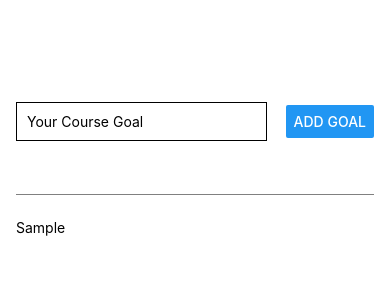
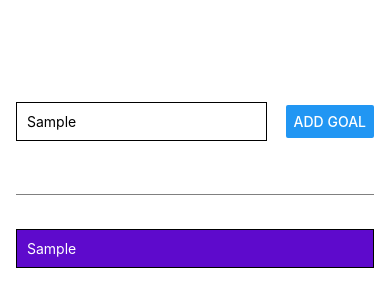
Before and after one commit to joewhocodes/max-native, a React Native app: screen / in a window 390 px wide. Both pictures are taken after typing "Sample" into the empty fields and a click on the button "ADD GOAL". Shown: the top 306 px of the page. Built offline with nearby package versions, Linux system fonts and the light colour scheme.

Commit message:
separate GoalInput and GoalItem into separate components

```diff
--- a/App.tsx
+++ b/App.tsx
@@ -1,37 +1,30 @@
 import { useState } from 'react';
-import { Button, StyleSheet, Text, TextInput, View } from 'react-native';
+import { StyleSheet, View, FlatList } from 'react-native';
+
+import GoalItem from './components/GoalItem';
+import GoalInput from './components/GoalInput';
 
 export default function App() {
-	const [enteredGoalText, setEnteredGoalText] = useState('');
-	const [courseGoals, setCourseGoals] = useState<string[]>([]);
+	const [courseGoals, setCourseGoals] = useState<any[]>([]);
 
-	const goalInputHandler = (enteredText: string) => {
-		setEnteredGoalText(enteredText);
-	};
-
-	const addGoalHandler = () => {
+	const addGoalHandler = (enteredGoalText: string) => {
 		setCourseGoals(currentCoarseGoals => [
 			...currentCoarseGoals,
-			enteredGoalText,
+			{ text: enteredGoalText, id: Math.random().toString() },
 		]);
-        setEnteredGoalText('');
 	};
 
 	return (
 		<View style={styles.appContainer}>
-			<View style={styles.inputContainer}>
-				<TextInput
-					style={styles.textInput}
-                    value={enteredGoalText}
-					placeholder='Your Course Goal'
-					onChangeText={goalInputHandler}
+			<GoalInput onAddGoal={addGoalHandler} />
+			<View style={styles.goalsContainer}>
+				<FlatList
+					data={courseGoals}
+					renderItem={itemData => {
+						return <GoalItem text={itemData.item.text} />;
+					}}
+					keyExtractor={(item, index) => item.id}
 				/>
-				<Button title='Add Goal' onPress={addGoalHandler} />
-			</View>
-			<View style={styles.goalsContainer}>
-				{courseGoals.map((goal, index) => (
-					<Text key={goal}>{goal}</Text>
-				))}
 			</View>
 		</View>
 	);
@@ -62,4 +55,13 @@ const styles = StyleSheet.create({
 	goalsContainer: {
 		flex: 4,
 	},
+	goalItem: {
+		margin: 8,
+		padding: 8,
+		borderRadius: 6,
+		backgroundColor: '#5e0acc',
+	},
+	goalText: {
+		color: 'white',
+	},
 });
--- /dev/null
+++ b/components/GoalInput.tsx
@@ -0,0 +1,52 @@
+import React, { useState } from 'react';
+import { Button, StyleSheet, TextInput, View } from 'react-native';
+
+interface GoalInputProps {
+	onAddGoal: (enteredGoalText: string) => void;
+}
+
+const GoalInput = (props: GoalInputProps) => {
+	const [enteredGoalText, setEnteredGoalText] = useState('');
+
+	const goalInputHandler = (enteredText: string) => {
+		setEnteredGoalText(enteredText);
+	};
+
+	const addGoalHandler = () => {
+		props.onAddGoal(enteredGoalText);
+		setEnteredGoalText;
+	};
+
+	return (
+		<View style={styles.inputContainer}>
+			<TextInput
+				style={styles.textInput}
+				value={enteredGoalText}
+				placeholder='Your Course Goal'
+				onChangeText={goalInputHandler}
+			/>
+			<Button title='Add Goal' onPress={addGoalHandler} />
+		</View>
+	);
+};
+
+const styles = StyleSheet.create({
+	inputContainer: {
+		flex: 1,
+		flexDirection: 'row',
+		justifyContent: 'space-between',
+		alignItems: 'center',
+		marginBottom: 24,
+		borderBottomWidth: 1,
+		borderBottomColor: 'grey',
+	},
+	textInput: {
+		borderWidth: 1,
+		borderColor: 'black',
+		width: '70%',
+		marginRight: 10,
+		padding: 10,
+	},
+});
+
+export default GoalInput;
--- /dev/null
+++ b/components/GoalItem.tsx
@@ -0,0 +1,28 @@
+import { View, Text, StyleSheet } from 'react-native';
+
+interface GoalItemProps {
+	text: string;
+}
+
+const GoalItem = (props: GoalItemProps) => {
+	return (
+		<View style={styles.goalItem}>
+			<Text style={styles.goalText}>{props.text}</Text>
+		</View>
+	);
+};
+
+export default GoalItem;
+
+const styles = StyleSheet.create({
+	goalItem: {
+		padding: 10,
+		marginVertical: 10,
+		backgroundColor: '#5e0acc',
+		borderColor: 'black',
+		borderWidth: 1,
+	},
+	goalText: {
+		color: 'white',
+	},
+});
```
